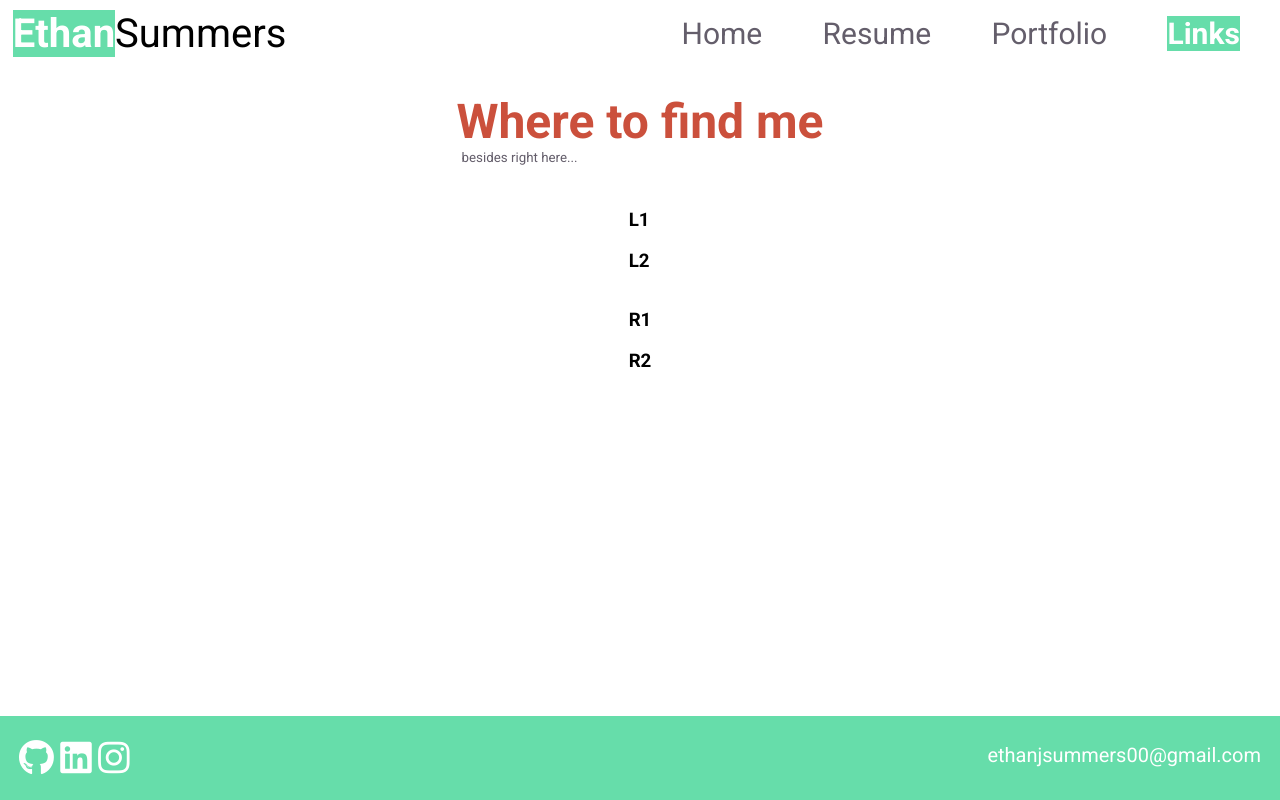
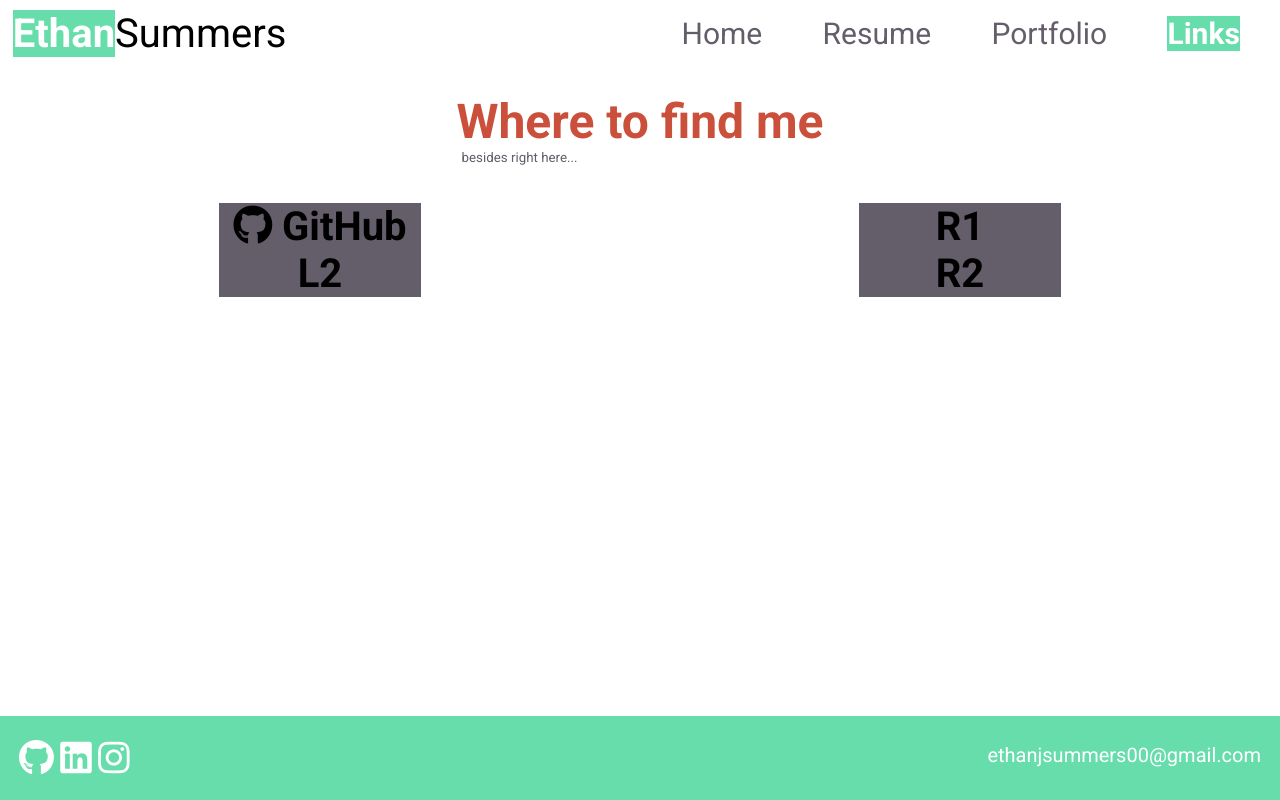
Before and after one commit to ethanjsummers00/ethanjsummers00.github.io, a plain HTML site: page socialMedia.html in a window 1280 px wide. Drawn offline with Linux system fonts and the light colour scheme.

Commit message:
Organized div for link cards
- Organized flexbox into two columns for links

```diff
--- a/socialMedia.html
+++ b/socialMedia.html
@@ -24,16 +24,16 @@
                 <h1>Where to find me</h1>
                 <small>besides right here...</small>
             </div>
+        </div>
         <div id="linksList">
             <section id="linksLeft">
-                    <h3>L1</h3>
+                <h3><i class="fab fa-github"></i> GitHub<h3>
                 <h3>L2</h3>
             </section>
             <section id="linksRight">
                 <h3>R1</h3>
                 <h3>R2</h3>
             </section>
-            </div>
         </div>
         <div class="footer">
             <div class="footLeft">
--- a/styles.css
+++ b/styles.css
@@ -119,17 +119,28 @@ h1 {
 
 #linksLeft{
     flex: 50%;
+    text-align: center;
+    padding: 1%;
 }
 
 #linksList {
-    flex: auto;
-    flex-direction: row;
-    display: grid;
-    margin: auto;
+  display: flex;
+  flex-direction: row;
+  flex-wrap: nowrap;
+  font-family: 'Roboto', sans-serif;
 }
 
-#linksLeft{
+#linksList h3 {
+  font-size: 2.5em;
+  background-color: #645e6b;
+  width: 33%;
+  margin: auto;
+}
+
+#linksRight{
     flex: 50%;
+    text-align: center;
+    padding: 1%;
 }
 
 .main {
```
Lines whose indentation alone changed are shown as unchanged.
